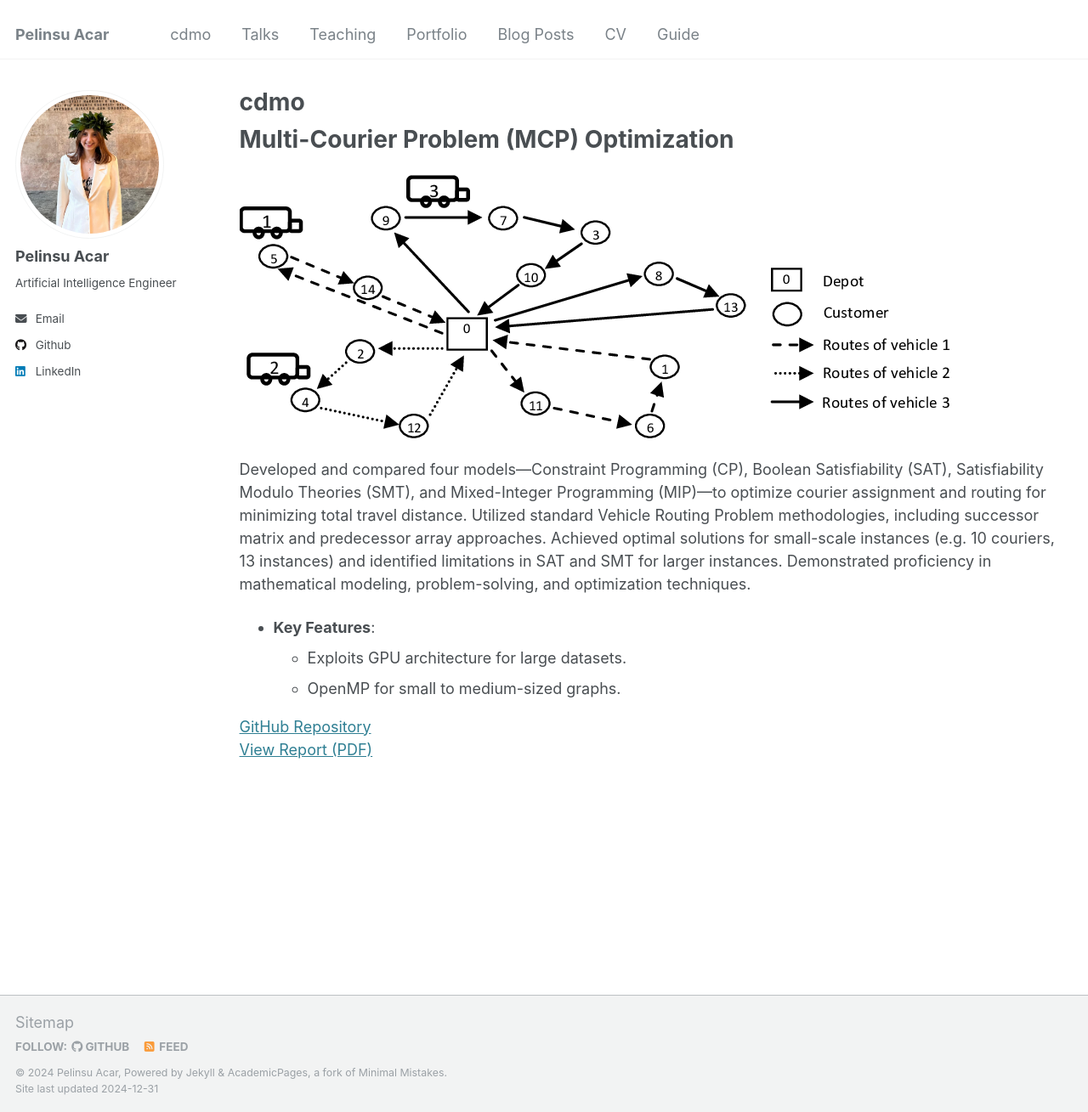
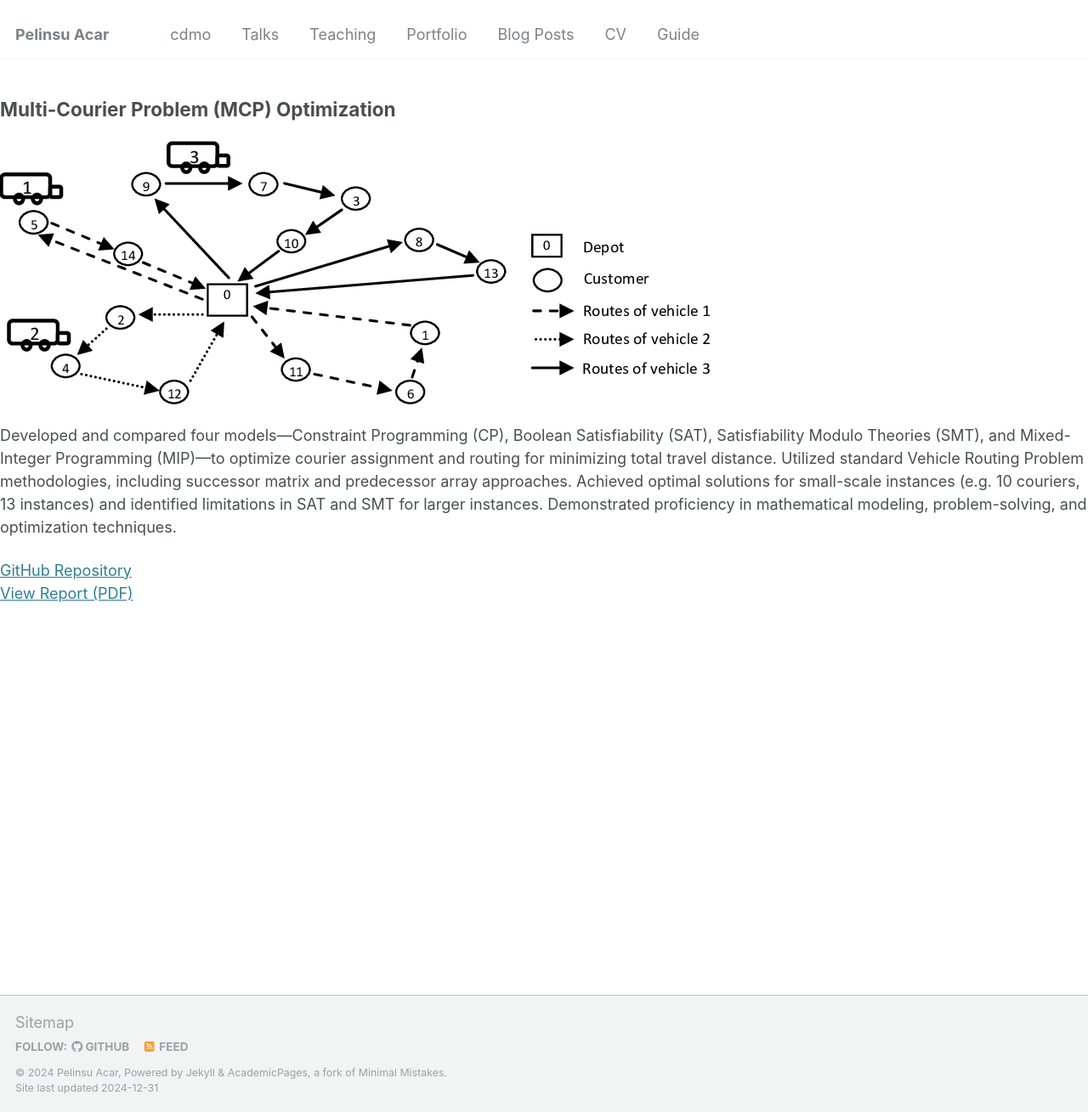
Before and after one commit to pelinsuacar/pelinsuacar.github.io, a Jekyll site: the page built from _pages/cdmo.md, in a window 1280 px wide and 1309 px high. Shown: the whole window at 85% size. Built offline with Jekyll 4.4.1, drawn with Linux system fonts in a browser that asks for light colours; our own code applies the rules of GitHub Pages for plain Markdown files.

Commit message:
Update cdmo.md

```diff
--- a/_pages/cdmo.md
+++ b/_pages/cdmo.md
@@ -1,19 +1,14 @@
 ---
-layout: archive
-title: "cdmo"
+layout: default
 permalink: /cdmo/
 author_profile: true
 ---
 
-# Multi-Courier Problem (MCP) Optimization
+## Multi-Courier Problem (MCP) Optimization
 
 ![](../images/cdmo.png)
 
 Developed and compared four models—Constraint Programming (CP), Boolean Satisfiability (SAT), Satisfiability Modulo Theories (SMT), and Mixed-Integer Programming (MIP)—to optimize courier assignment and routing for minimizing total travel distance. Utilized standard Vehicle Routing Problem methodologies, including successor matrix and predecessor array approaches. Achieved optimal solutions for small-scale instances (e.g. 10 couriers, 13 instances) and identified limitations in SAT and SMT for larger instances. Demonstrated proficiency in mathematical modeling, problem-solving, and optimization techniques.
 
-- **Key Features**:
-  - Exploits GPU architecture for large datasets.
-  - OpenMP for small to medium-sized graphs.
-
 [GitHub Repository](https://github.com/pelinsuacar/CDMO_Project)
 [View Report (PDF)](https://github.com/pelinsuacar/CDMO_Project/blob/main/CDMO_Project_Report.pdf)
```
